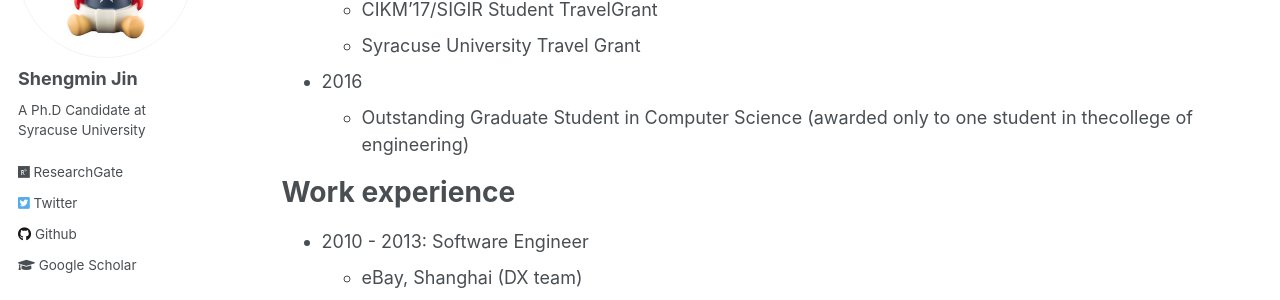
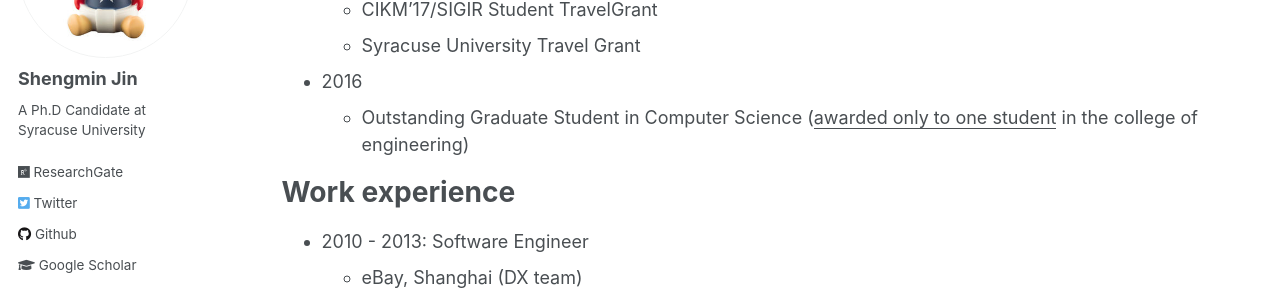
Before and after one commit to shengminjin/shengminjin.github.io, a Jekyll site: the page built from _pages/cv.md, in a window 1280 px wide and 900 px high, scrolled down 412 px. Shown: the part 153-453 px from the top of the window. Built offline with Jekyll 4.4.1, drawn with Linux system fonts in a browser that asks for light colours.

Commit message:
Update cv.md

```diff
--- a/_pages/cv.md
+++ b/_pages/cv.md
@@ -27,7 +27,7 @@ Awards and Grants
   * Syracuse University Travel Grant
 
 * 2016
-  * Outstanding Graduate Student in Computer Science (awarded only to one student in thecollege of engineering)
+  * Outstanding Graduate Student in Computer Science (<ins>awarded only to one student</ins> in the college of engineering)
 
 
 
```
